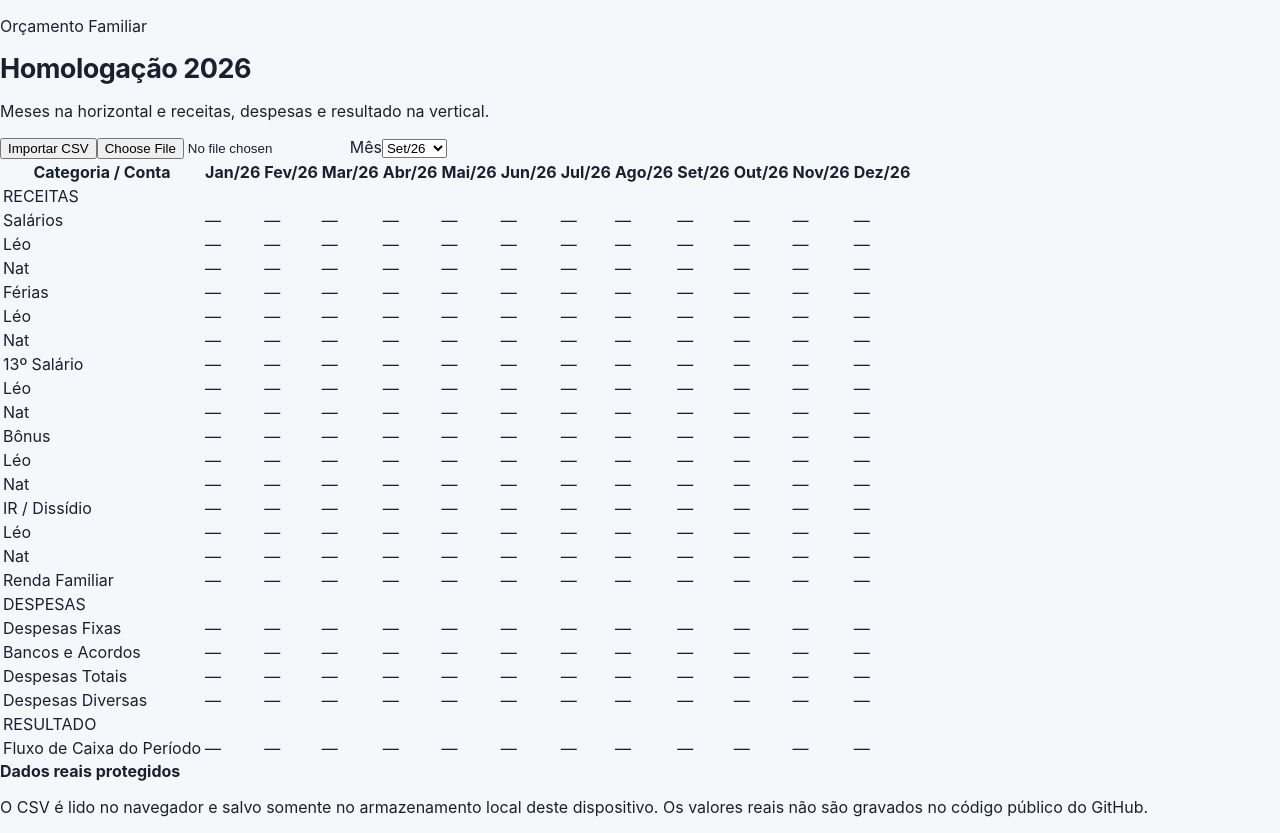
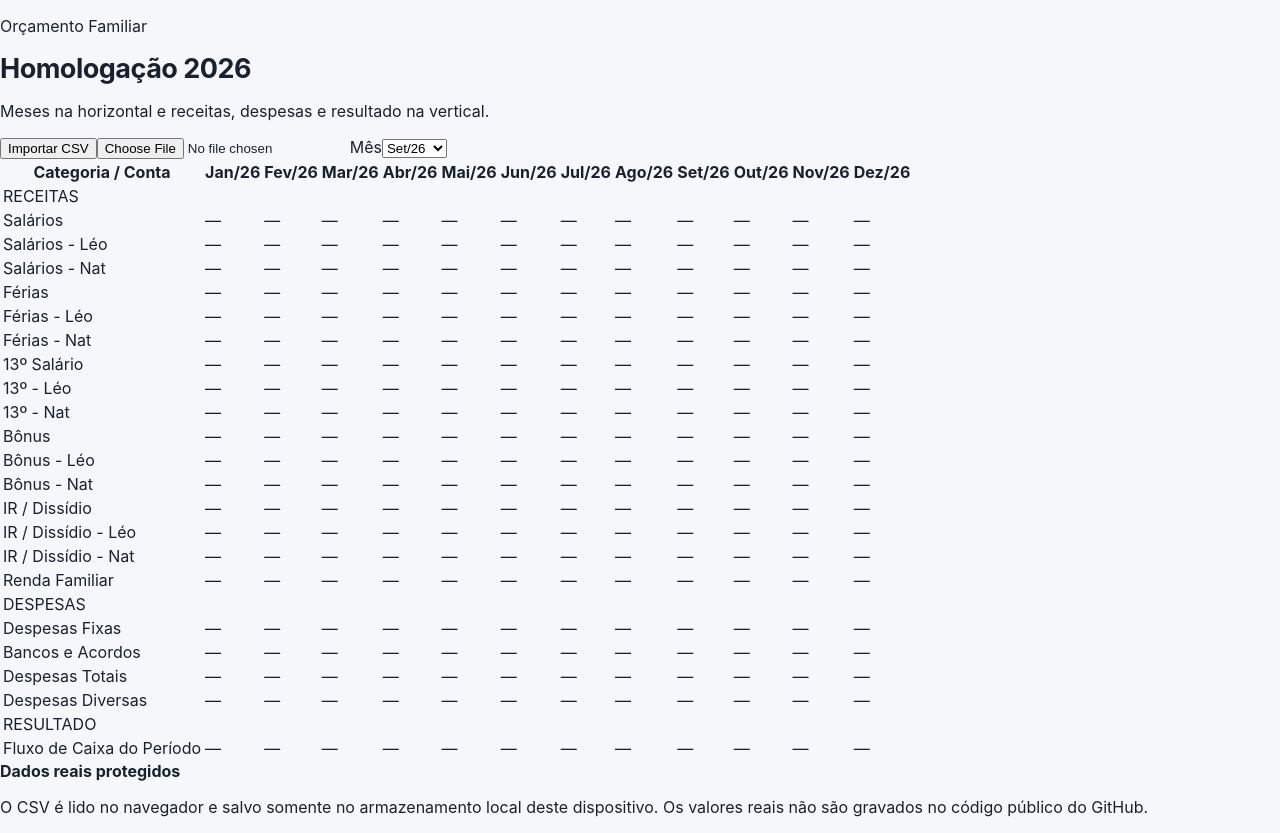
Before and after one commit to cardoso4009-byte/Or-amento-Familiar, a Next.js app: page /homologacao in a window 1280 px wide. Built offline with nearby package versions, Linux system fonts and the light colour scheme.

Commit message:
Fix homologation row identifiers for separate revenue sources

```diff
--- a/app/homologacao/page.tsx
+++ b/app/homologacao/page.tsx
@@ -5,13 +5,13 @@ import { useMemo, useRef, useState } from 'react'
 const meses = ['Jan/26','Fev/26','Mar/26','Abr/26','Mai/26','Jun/26','Jul/26','Ago/26','Set/26','Out/26','Nov/26','Dez/26']
 
 const linhas = [
-  'RECEITAS','Salários','Léo','Nat','Férias','Léo','Nat','13º Salário','Léo','Nat','Bônus','Léo','Nat','IR / Dissídio','Léo','Nat','Renda Familiar',
+  'RECEITAS','Salários','Salários - Léo','Salários - Nat','Férias','Férias - Léo','Férias - Nat','13º Salário','13º - Léo','13º - Nat','Bônus','Bônus - Léo','Bônus - Nat','IR / Dissídio','IR / Dissídio - Léo','IR / Dissídio - Nat','Renda Familiar',
   'DESPESAS','Despesas Fixas','Bancos e Acordos','Despesas Totais','Despesas Diversas','RESULTADO','Fluxo de Caixa do Período',
 ]
 
 type Dados = Record<string, number[]>
-
-const vazio: Dados = Object.fromEntries(linhas.filter((x) => !['RECEITAS','DESPESAS','RESULTADO'].includes(x)).map((x) => [x, Array(12).fill(0)]))
+const vazias = linhas.filter((x) => !['RECEITAS','DESPESAS','RESULTADO'].includes(x))
+const vazio: Dados = Object.fromEntries(vazias.map((x) => [x, Array(12).fill(0)]))
 
 function parseCsv(text: string): Dados {
   const result: Dados = JSON.parse(JSON.stringify(vazio))
```
